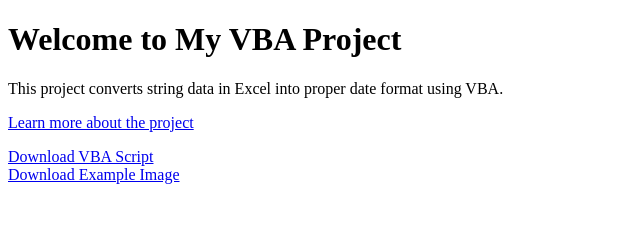
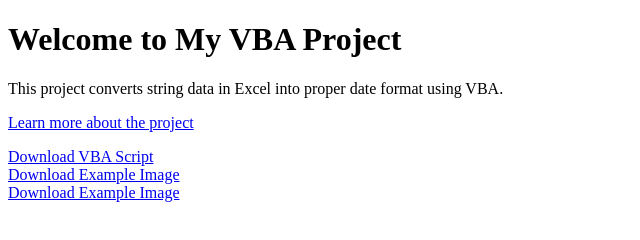
Before and after one commit to GAZALH01/VBA_Project_Portfolio, a plain HTML site: page index.html in a window 1280 px wide. Shown: the whole page, without its empty margins (0-640 px from the left). Drawn offline with Linux system fonts and the light colour scheme.

Commit message:
Update index.html

```diff
--- a/index.html
+++ b/index.html
@@ -15,5 +15,11 @@
   <a href="https://github.com/GAZALH01/VBA_Project_Portfolio/blob/main/assets/vba_script_demo.JPG?raw=true" download="vba_script_demo.JPG">
     Download Example Image
   </a>
-</body>
+
+  <br>
+  <a href="https://github.com/GAZALH01/VBA_Project_Portfolio/blob/main/assets/vba_script_demo_ii.JPG?raw=true" download="vba_script_demo_ii.JPG">
+    Download Example Image
+  </a>
+
+  </body>
 </html>
```
